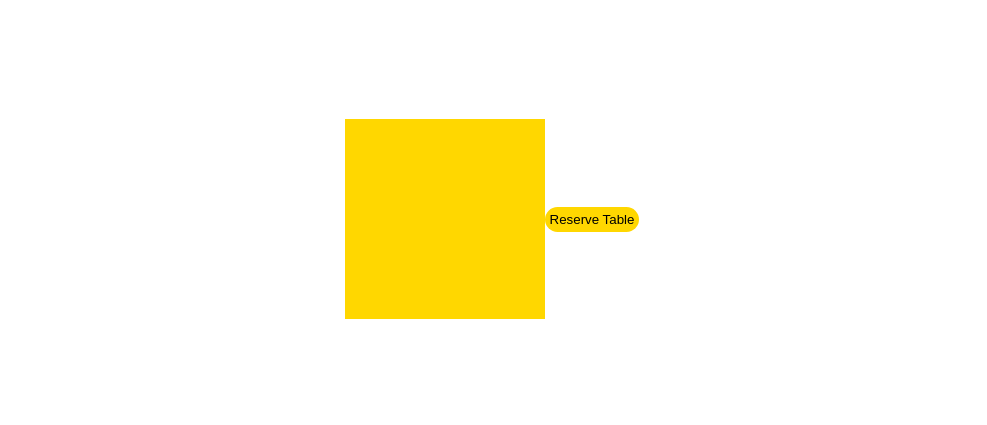
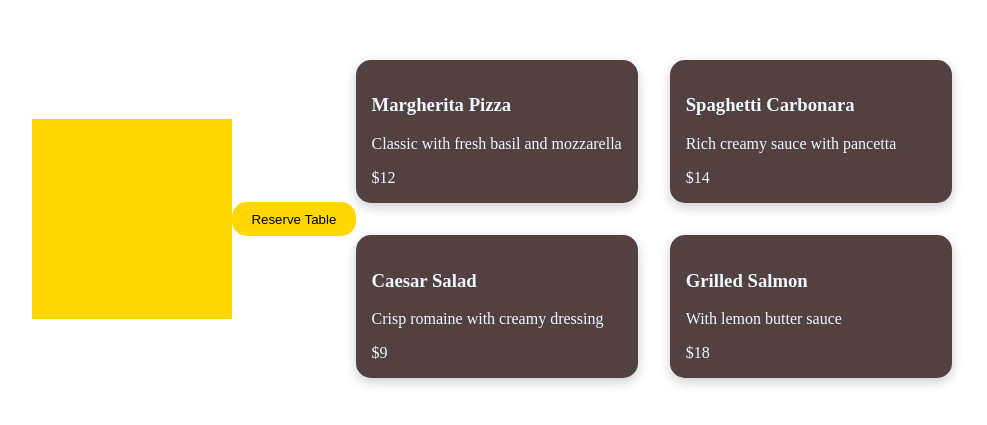
Before and after one commit to zsolt115/css, a plain HTML site: page index.html in a window 1280 px wide. Shown: the part 181-606 px from the top of the page, without its empty margins (148-1135 px from the left). Drawn offline with Linux system fonts and the light colour scheme.

Commit message:
.\index.html

```diff
--- a/index.html
+++ b/index.html
@@ -9,5 +9,29 @@
 <body>
   <div class="box"></div>
   <button class="fancy-button">Reserve Table</button>
+
+  <div class="menu-grid">
+  <div class="menu-item">
+    <h3>Margherita Pizza</h3>
+    <p>Classic with fresh basil and mozzarella</p>
+    <span>$12</span>
+  </div>
+  <div class="menu-item">
+    <h3>Spaghetti Carbonara</h3>
+    <p>Rich creamy sauce with pancetta</p>
+    <span>$14</span>
+  </div>
+  <div class="menu-item">
+    <h3>Caesar Salad</h3>
+    <p>Crisp romaine with creamy dressing</p>
+    <span>$9</span>
+  </div>
+  <div class="menu-item">
+    <h3>Grilled Salmon</h3>
+    <p>With lemon butter sauce</p>
+    <span>$18</span>
+  </div>
+</div>
+
 </body>
 </html>
--- a/style.css
+++ b/style.css
@@ -13,7 +13,7 @@ body {
 }
 
 button.fancy-button {
-    padding: 5px;
+    padding: 0.6rem 1.2rem; /* to scale better across devices */
     border-radius: 15px;
     background-color: gold;
     color: #000000;
@@ -26,3 +26,18 @@ button.fancy-button:hover {
     background-color: #000000;
     color: gold;
 }
+
+.menu-grid {
+    display: grid;
+    grid-template-columns: 1fr 1fr;
+    gap: 2rem;
+
+}
+
+.menu-item {
+    background-color: #534141;
+    border-radius: 15px;
+    padding: 1rem;
+    color: aliceblue;
+    box-shadow: 0 4px 12px rgba(0, 0, 0, 0.2);
+}
```
Also changed, not shown: 1 other file.
